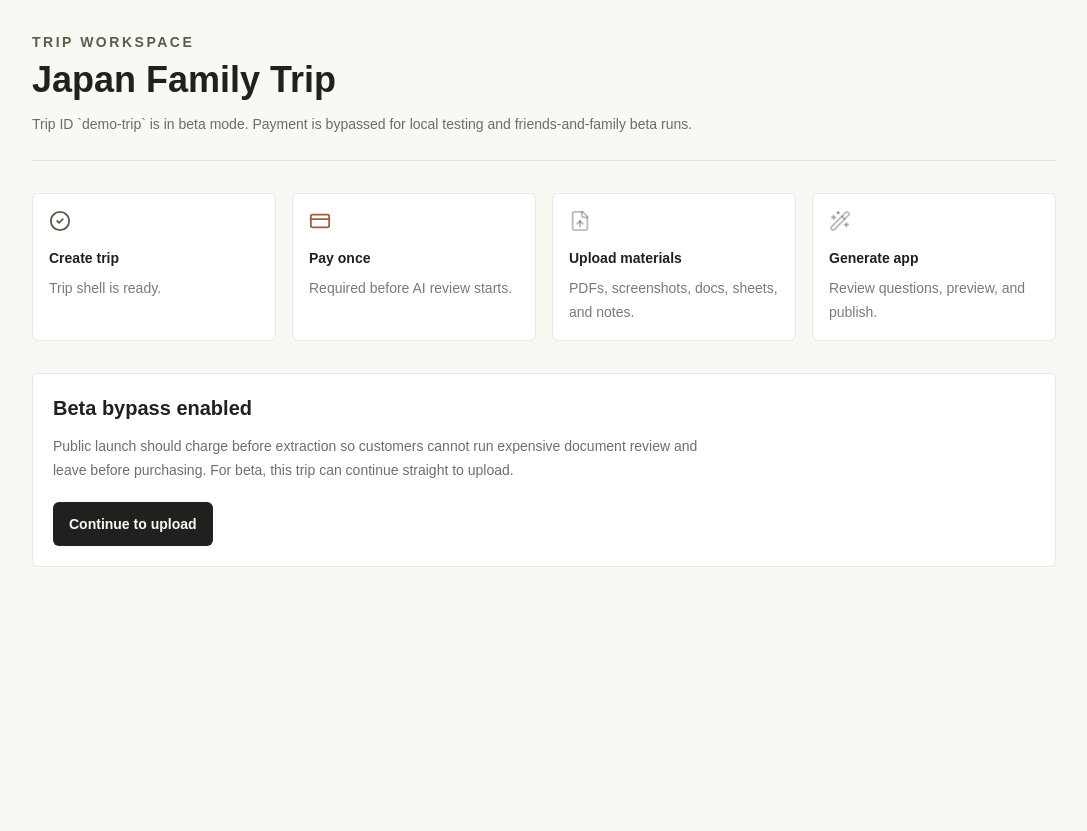
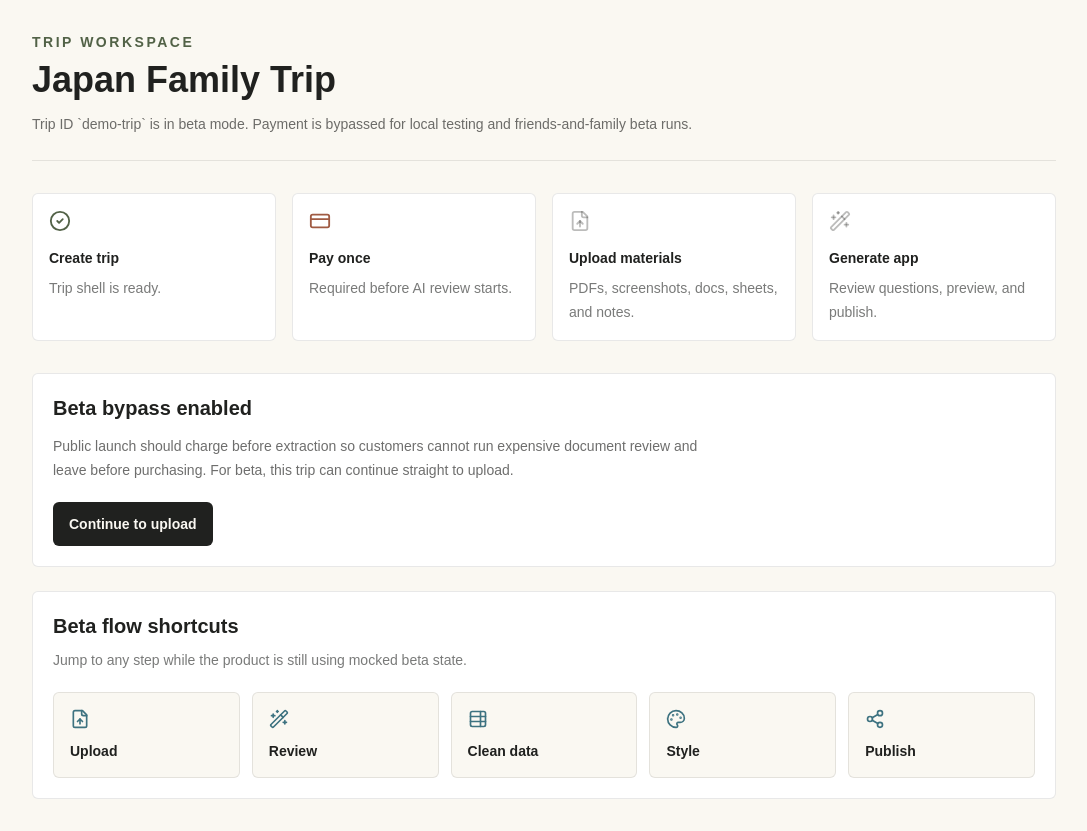
Before and after one commit to slamerow/roamwoven, a Next.js app: page /maker/trips/demo-trip in a window 1280 px wide. Shown: the whole page, without its empty margins (96-1183 px from the left). Before the commit the page ends 800 px from the top, so only its background shows below. Built offline with nearby package versions, Linux system fonts and the light colour scheme.

Commit message:
Add beta flow shortcuts

```diff
--- a/app/maker/trips/[tripId]/page.tsx
+++ b/app/maker/trips/[tripId]/page.tsx
@@ -1,5 +1,13 @@
 import Link from "next/link";
-import { CheckCircle2, CreditCard, FileUp, WandSparkles } from "lucide-react";
+import {
+  CheckCircle2,
+  CreditCard,
+  FileUp,
+  Palette,
+  Share2,
+  TableProperties,
+  WandSparkles
+} from "lucide-react";
 
 const stages = [
   {
@@ -26,6 +34,14 @@ const stages = [
     state: "locked",
     icon: WandSparkles
   }
+];
+
+const betaLinks = [
+  { label: "Upload", step: "upload", icon: FileUp },
+  { label: "Review", step: "review", icon: WandSparkles },
+  { label: "Clean data", step: "data", icon: TableProperties },
+  { label: "Style", step: "style", icon: Palette },
+  { label: "Publish", step: "publish", icon: Share2 }
 ];
 
 export default async function TripWorkspacePage({
@@ -96,6 +112,41 @@ export default async function TripWorkspacePage({
             </Link>
           </div>
         </section>
+
+        <section className="mt-6 rounded-md border border-ink/10 bg-white p-5">
+          <h2 className="text-xl font-semibold text-ink">Beta flow shortcuts</h2>
+          <p className="mt-2 text-sm leading-6 text-ink/60">
+            Jump to any step while the product is still using mocked beta state.
+          </p>
+          <div className="mt-5 grid gap-3 md:grid-cols-5">
+            {betaLinks.map((link) => {
+              const Icon = link.icon;
+              const href =
+                link.step === "upload"
+                  ? `/maker/trips/${tripId}/upload`
+                  : link.step === "review"
+                    ? `/maker/trips/${tripId}/review`
+                    : link.step === "data"
+                      ? `/maker/trips/${tripId}/data`
+                      : link.step === "style"
+                        ? `/maker/trips/${tripId}/style`
+                        : `/maker/trips/${tripId}/publish`;
+
+              return (
+                <Link
+                  key={link.step}
+                  href={href}
+                  className="rounded-md border border-ink/10 bg-paper p-4"
+                >
+                  <Icon className="text-tide" size={20} />
+                  <p className="mt-3 text-sm font-semibold text-ink">
+                    {link.label}
+                  </p>
+                </Link>
+              );
+            })}
+          </div>
+        </section>
       </div>
     </main>
   );
--- a/next.config.ts
+++ b/next.config.ts
@@ -1,7 +1,5 @@
 import type { NextConfig } from "next";
 
-const nextConfig: NextConfig = {
-  typedRoutes: true
-};
+const nextConfig: NextConfig = {};
 
 export default nextConfig;
```
